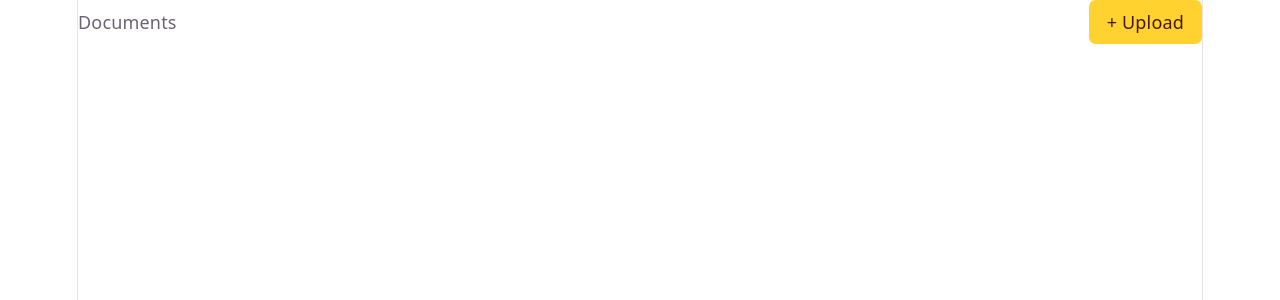
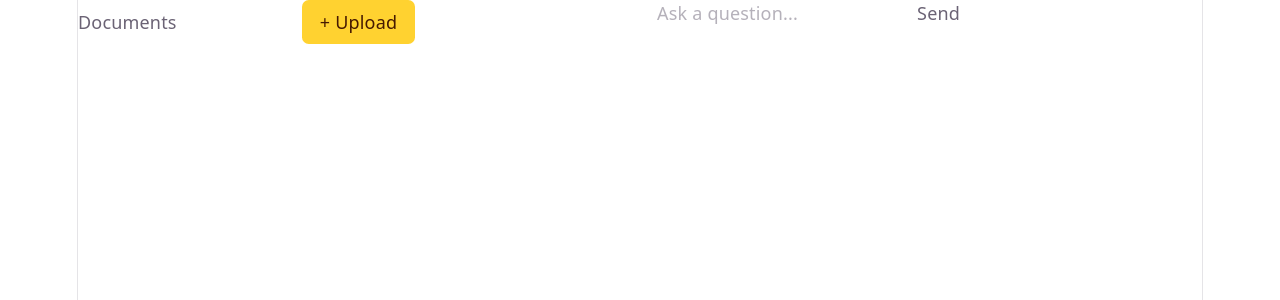
Before and after one commit to souravkh/doc-rag, a React (Vite) app in the folder frontend/: page / in a window 1280 px wide. Shown: the top 300 px of the page. Built offline with nearby package versions, Linux system fonts and the light colour scheme.

Commit message:
integrated ai chat ui

```diff
--- a/frontend/src/App.tsx
+++ b/frontend/src/App.tsx
@@ -1,13 +1,19 @@
 import { useState } from 'react'
 import './App.css'
 import DocPage from './document/pages/DocPage'
+import Chat from './chat/pages/Chat'
 
 function App() {
+  return (
+    <div className="flex min-h-screen">
+      <div className="basis-[30%]">
+        <DocPage />
+      </div>
 
-  return (
-    <>
-    <DocPage/>
-    </>
+      <div className="basis-[70%]">
+        <Chat />
+      </div>
+    </div>
   )
 }
 
--- /dev/null
+++ b/frontend/src/chat/components/aichatblock/AiChatBlock.tsx
@@ -0,0 +1,43 @@
+import { useState } from "react";
+
+type AiChatBlockProps = {
+  message: string;
+};
+
+function AiChatBlock({ message }: AiChatBlockProps) {
+  const [copied, setCopied] = useState(false);
+
+  const handleCopy = async () => {
+    try {
+      await navigator.clipboard.writeText(message);
+
+      setCopied(true);
+
+      setTimeout(() => {
+        setCopied(false);
+      }, 1500);
+    } catch (error) {
+      console.error("Failed to copy message:", error);
+    }
+  };
+
+  return (
+    <div className="ai-chat-block">
+      <div className="ai-chat-header">
+        <span>DocuRAG</span>
+      </div>
+
+      <div className="ai-chat-content">
+        {message}
+      </div>
+
+      <div className="ai-chat-actions">
+        <button onClick={handleCopy}>
+          {copied ? "Copied" : "Copy"}
+        </button>
+      </div>
+    </div>
+  );
+}
+
+export default AiChatBlock;
--- /dev/null
+++ b/frontend/src/chat/components/chatinput/ChatInput.tsx
@@ -0,0 +1,39 @@
+import { FormEvent, useState } from "react";
+
+type ChatInputProps = {
+  onSend: (message: string) => void;
+};
+
+function ChatInput({ onSend }: ChatInputProps) {
+  const [message, setMessage] = useState("");
+
+  const handleSubmit = (event: FormEvent<HTMLFormElement>) => {
+    event.preventDefault();
+
+    const trimmedMessage = message.trim();
+
+    if (!trimmedMessage) {
+      return;
+    }
+
+    onSend(trimmedMessage);
+    setMessage("");
+  };
+
+  return (
+    <form onSubmit={handleSubmit} className="chat-input">
+      <input
+        type="text"
+        value={message}
+        onChange={(event) => setMessage(event.target.value)}
+        placeholder="Ask a question..."
+      />
+
+      <button type="submit">
+        Send
+      </button>
+    </form>
+  );
+}
+
+export default ChatInput;
--- /dev/null
+++ b/frontend/src/chat/components/userchatblock/UserChatBlock.tsx
@@ -0,0 +1,17 @@
+import React  from 'react'
+
+type UserChatBlockProps = {
+  message: string;
+};
+
+function UserChatBlock({ message }: UserChatBlockProps) {
+  return (
+    <div className="user-chat-block">
+      <div className="user-chat-content">
+        {message}
+      </div>
+    </div>
+  );
+}
+
+export default UserChatBlock;
--- /dev/null
+++ b/frontend/src/chat/pages/Chat.tsx
@@ -0,0 +1,67 @@
+import { useState } from "react";
+import UserChatBlock from "../components/userchatblock/UserChatBlock";
+import AiChatBlock from "../components/aichatblock/AiChatBlock";
+import ChatInput from "../components/chatinput/ChatInput";
+
+type ChatMessage = {
+  id: number;
+  role: "user" | "assistant";
+  message: string;
+};
+
+function Chat() {
+  const [messages, setMessages] = useState<ChatMessage[]>([]);
+
+  const handleSend = (message: string) => {
+    const userMessage: ChatMessage = {
+      id: Date.now(),
+      role: "user",
+      message,
+    };
+
+    setMessages((currentMessages) => [
+      ...currentMessages,
+      userMessage,
+    ]);
+
+    // Temporary response until FastAPI is connected.
+    const assistantMessage: ChatMessage = {
+      id: Date.now() + 1,
+      role: "assistant",
+      message: "This is a temporary AI response.",
+    };
+
+    setMessages((currentMessages) => [
+      ...currentMessages,
+      assistantMessage,
+    ]);
+  };
+
+  return (
+    <div className="chat">
+      <div className="chat-window">
+        {messages.map((message) => {
+          if (message.role === "user") {
+            return (
+              <UserChatBlock
+                key={message.id}
+                message={message.message}
+              />
+            );
+          }
+
+          return (
+            <AiChatBlock
+              key={message.id}
+              message={message.message}
+            />
+          );
+        })}
+      </div>
+
+      <ChatInput onSend={handleSend} />
+    </div>
+  );
+}
+
+export default Chat;
```
